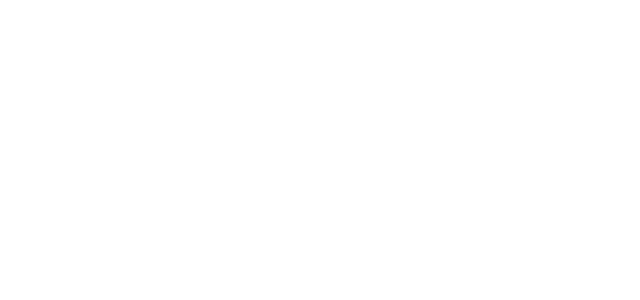
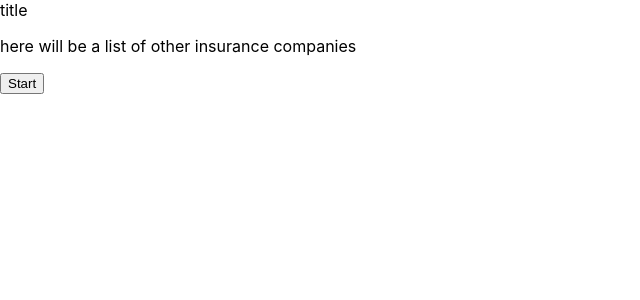
Before and after one commit to jared-baker99/Shellhacks_2023, a React (Create React App) app: page /home in a window 1280 px wide. Before the commit this address had no page. Shown: the top 300 px of the page, without its empty margins (0-640 px from the left). Built offline with nearby package versions, Linux system fonts and the light colour scheme.

Commit message:
made a quick home page where insuance comapies will be

```diff
--- a/src/App.js
+++ b/src/App.js
@@ -4,12 +4,14 @@
 import { BrowserRouter, Routes, Route } from "react-router-dom";
 
 import MainPage from './Pages/MainPage';
+import HomePage from './Pages/HomePage';
 
 function App() {
   return (
     <BrowserRouter>
       <Routes>
         <Route path="/" index element={<MainPage />} />
+        <Route path="/home" index element={<HomePage />} />
       </Routes>
     </BrowserRouter>
   );
--- a/src/Pages/HomePage.js
+++ b/src/Pages/HomePage.js
@@ -0,0 +1,23 @@
+import React from 'react';
+
+const HomePage = () =>
+{
+    const start = async event =>
+    {
+        event.preventDefault();
+
+        window.location.href = "/Home"
+    }
+
+    return(
+        <div>
+            title
+            <div>
+                <p>here will be a list of other insurance companies</p>
+                <button onClick={start}>Start</button>
+            </div>
+        </div>
+    );
+};
+
+export default HomePage;
```
